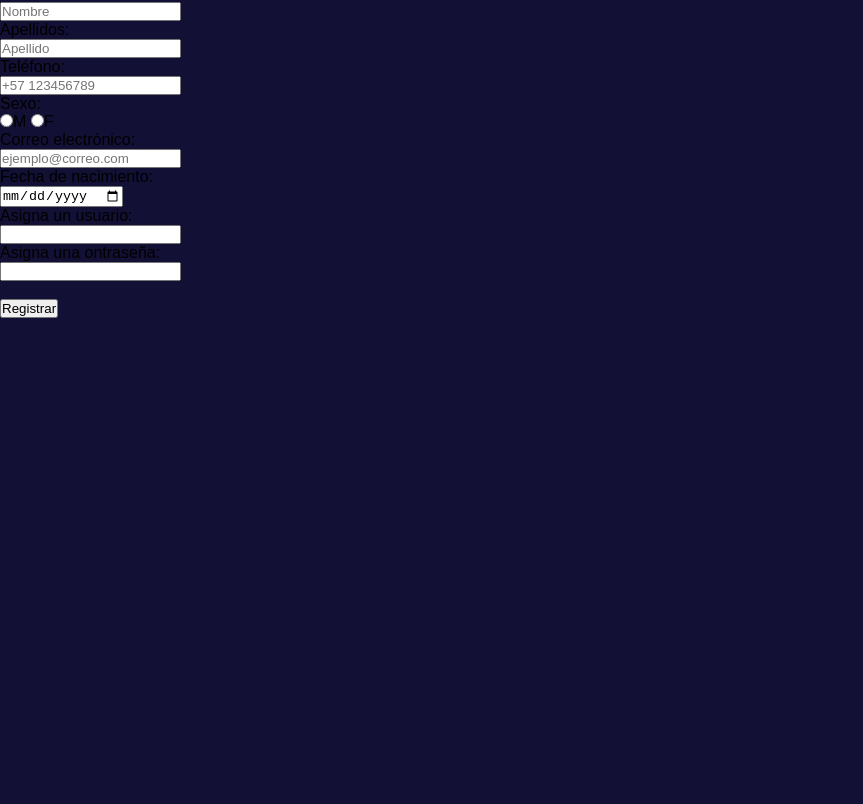
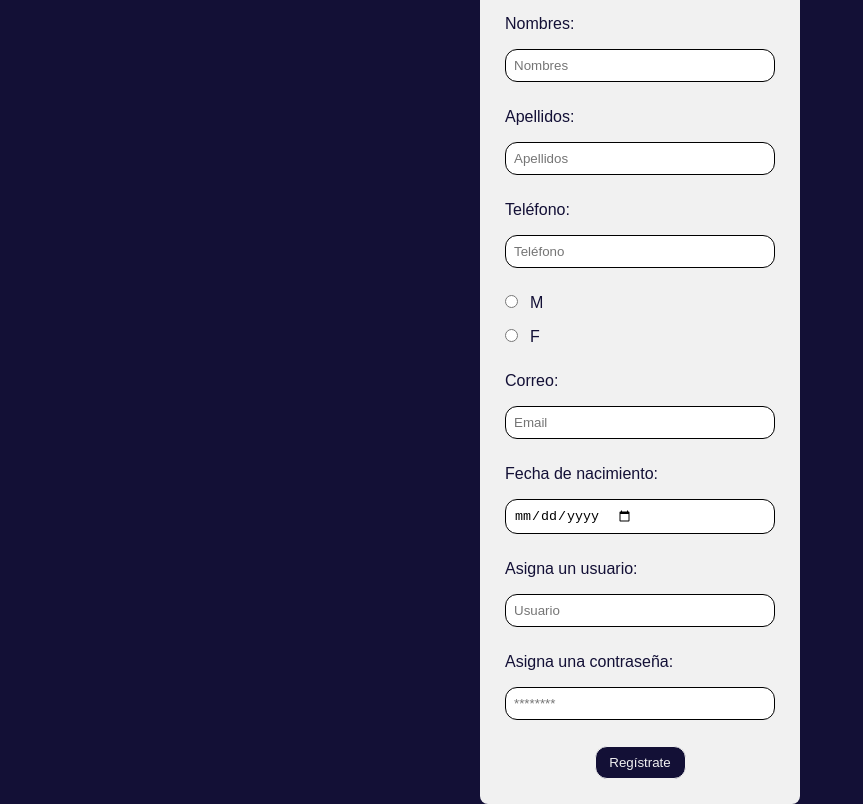
Before and after one commit to Aleja0308/landing, a plain HTML site: page registro.html in a window 1280 px wide. Shown: the part 100-904 px from the top of the page, without its empty margins (0-863 px from the left). Before the commit the page ends 800 px from the top, so only its background shows below. Drawn offline with Linux system fonts and the light colour scheme.

Commit message:
Se finaliza la landing

```diff
--- a/registro.html
+++ b/registro.html
@@ -9,45 +9,75 @@
 </head>
 
 <body>
-  <header>
-    <div class="">
-      <a href="index.html" class="#">
+  <header class="header_logo">
+    <div class="logo">
+      <a href="index.html">
         <img src="assets/images/logo.png" alt="logo" class="menu__logo">
       </a>
   </header>
 
-  <section>
-    <form action="landing/registro.html" method="get">
-      <ul>
-        <li>
-          Nombres: <br> <input type="text" placeholder="Nombre" required>
-        </li>
-        <li>
-          Apellidos: <br> <input type="text" placeholder="Apellido" required>
-        </li>
-        <li>
-          Teléfono: <br> <input type="tel" placeholder="+57 123456789" required>
-        </li>
-        <li>
-          Sexo: <br>
-          <input type="radio" name="sexo" value="M">M
-          <input type="radio" name="sexo" value="F">F
-        </li>
-        <li>
-          Correo electrónico: <br> <input type="email" placeholder="ejemplo@correo.com" required>
-        </li>
-        <li>
-          Fecha de nacimiento: <br> <input type="date" required>
-        </li>
-        <li>
-          Asigna un usuario: <br> <input type="text" minlength="8" required>
-        </li>
-        <li>
-          Asigna una ontraseña: <br> <input type="password" minlength="8" required>
-        </li>
-        <br><button type="submit">Registrar</button>
-      </ul>
-    </form>
+  <section class="registro">
+
+    <div class="card__registro">
+
+      <form action="landing/registro.html">
+
+        <div class="contenedor_registro">
+
+          <div class="form__control">
+            <label for="nombres">Nombres:</label>
+            <input type="text" class="form__input" id="nombres" name="nombres" placeholder="Nombres" pattern="[A-Za-z]+"
+              required>
+          </div>
+
+          <div class="form__control">
+            <label>Apellidos:</label>
+            <input type="text" class="form__input" id="apellidos" name="apellidos" placeholder="Apellidos"
+              pattern="[A-Za-z]+" required>
+          </div>
+
+          <div class="form__control">
+            <label>Teléfono:</label>
+            <input type="tel" class="form__input" id="teléfono" name="teléfono" placeholder="Teléfono"
+              pattern="[0-9]{10}" required>
+          </div>
+
+          <div class="form__control">
+            <label for=""><input type="radio" name="sexo" value="M" class="form__radio">M</label>
+            <label for=""><input type="radio" name="sexo" value="F" class="form__radio">F</label>
+          </div>
+
+          <div class="form__control">
+            <label>Correo:</label>
+            <input type="email" class="form__input" id="email" name="email" placeholder="Email"
+              pattern="([a-zA-Z0-9]([^ @&%$\\\/()=?¿!.,:;]?|\d?)+[a-zA-Z0-9][\.]){1,2}" required>
+          </div>
+
+          <div class="form__control">
+            <label>Fecha de nacimiento:</label>
+            <input type="date" class="form__input" id="date" name="date" required>
+          </div>
+
+          <div class="form__control">
+            <label>Asigna un usuario:</label>
+            <input type="text" class="form__input" id="text" name="text" placeholder="Usuario" minlength="8">
+          </div>
+
+          <div class="form__control">
+            <label>Asigna una contraseña:</label>
+            <input type="text" class="form__input" id="text" name="text" placeholder="********" minlength="8">
+          </div>
+
+          <div class="form__control form__control--small">
+            <button type="submit" class="botonera__link">Regístrate</a>
+          </div>
+
+        </div>
+
+      </form>
+
+    </div>
+
   </section>
 
 </body>
--- a/style.css
+++ b/style.css
@@ -75,7 +75,6 @@ ul li a:hover{
   border-radius: 8px;
   padding: 12px;
   background-size: cover;
-  box-shadow: 3px 5px 5px black;
 }
 
 .card__img{
@@ -177,3 +176,138 @@ ul li a:hover{
 }
 
  /*Se finalizan estilos index.html*/
+
+.header_logo{
+  display: flex;
+  justify-content: center;
+  height: 90px;
+}
+
+.login{
+  height: calc(100vh - 90px);
+  display: flex;
+  justify-content: center;
+  align-items: center;
+}
+
+.card__login{
+  display: flex;
+  flex-direction: column;
+  gap: 2rem;
+  background-color: #f1f1f1;
+  min-width: 320px;
+  border-radius: 8px;
+  padding: 20px;
+
+}
+
+.card__botonera{
+  display: flex;
+  gap: 1rem;
+}
+
+.botonera__link{
+  text-decoration: none;
+  color: #131036;
+}
+
+.form__control{
+  display: flex;
+  flex-direction: column;
+  gap: 1rem;
+  color: #131036;
+  padding: 5px;
+  border-radius: 10px;
+}
+
+.form__control--row{
+  display: flex;
+  flex-direction: row;
+  gap: 8px;
+}
+
+.form__input{
+  padding: 10px;
+  gap: 1rem;
+  border-radius: 12px;
+  border: solid 0.5px ;
+}
+
+.form__btn{
+  background-color: #131036;
+  color: #f1f1f1;
+  padding: 12px;
+  border: none;
+  border-radius: 8px;
+}
+.contenedor_ingreso{
+  display: flex;
+  color: #f1f1f1;
+  justify-content:center;
+  flex-direction: column;
+  gap: 1rem;
+}
+
+ /*Se finalizan estilos ingresar.html*/
+
+ .registro{
+  display: flex;
+  justify-content: center;
+  align-items: center;
+}
+
+.card__registro{
+  display: flex;
+  flex-direction: column;
+  gap: 2rem;
+  background-color: #f1f1f1;
+  min-width: 320px;
+  border-radius: 8px;
+  padding: 20px;
+
+}
+
+.card__botonera{
+  display: flex;
+  gap: 1rem;
+  justify-content: center;
+}
+
+.botonera__link{
+  text-decoration: none;
+  color: #f1f1f1;
+  background-color: #131036;
+  border: solid 1px;
+  padding: 8px;
+  border-radius: 12px;
+}
+
+.form__input{
+  padding: 8px;
+  display: flex;
+  gap: 0,5rem;
+}
+
+.form__radio{
+  margin-right: 12px;
+}
+
+.form__button{
+  background-color: #131036;
+  color: #f1f1f1;
+  padding: 12px;
+  border: none;
+  border-radius: 8px;
+}
+
+.form__control--small {
+  width: 101px;
+  margin: 0 auto;
+}
+.contenedor_registro{
+  display: flex;
+  color: #f1f1f1;
+  justify-content:center;
+  flex-direction: column;
+  gap: 1rem;
+}
```
Also changed, not shown: ingresar.html (+39 -13 lines).
